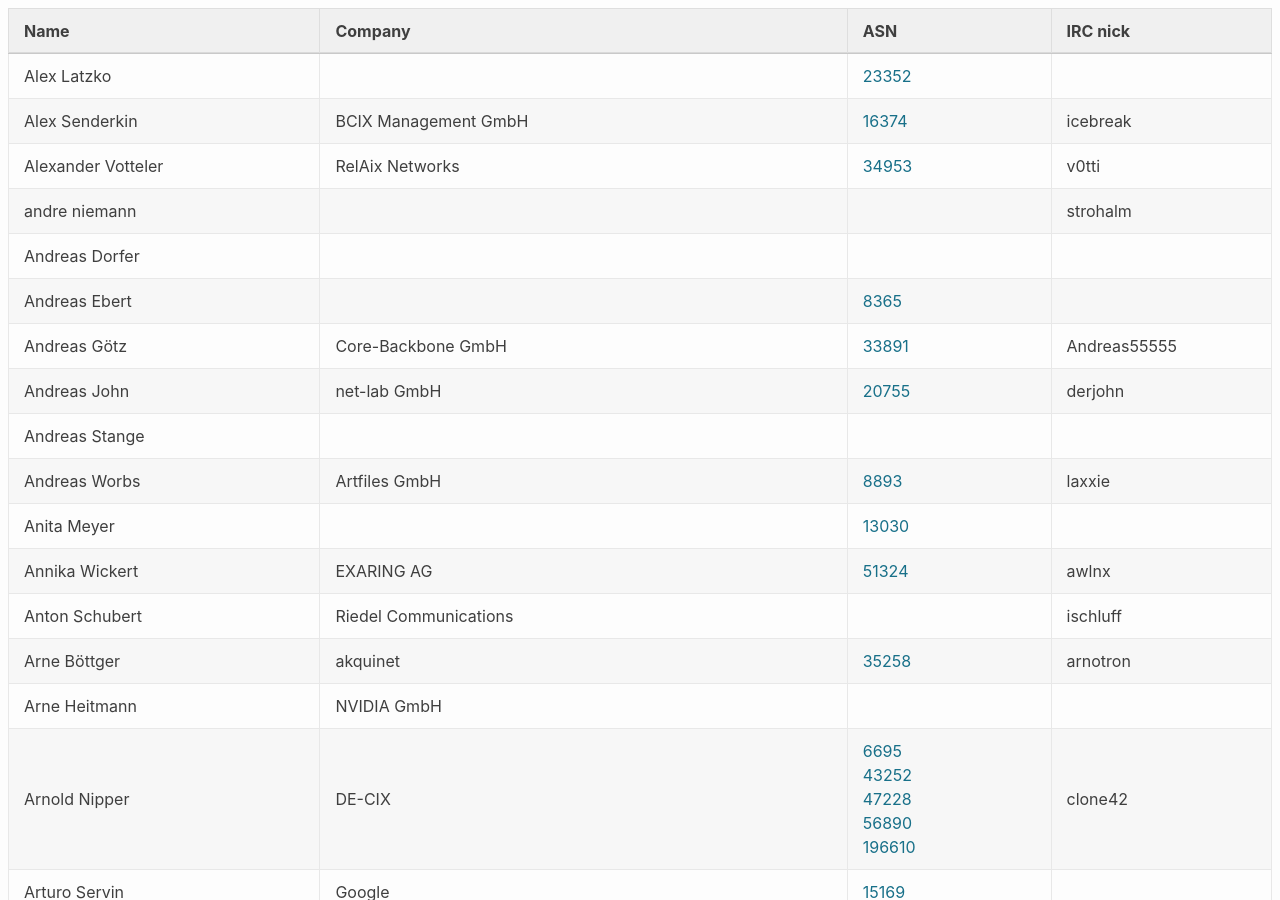
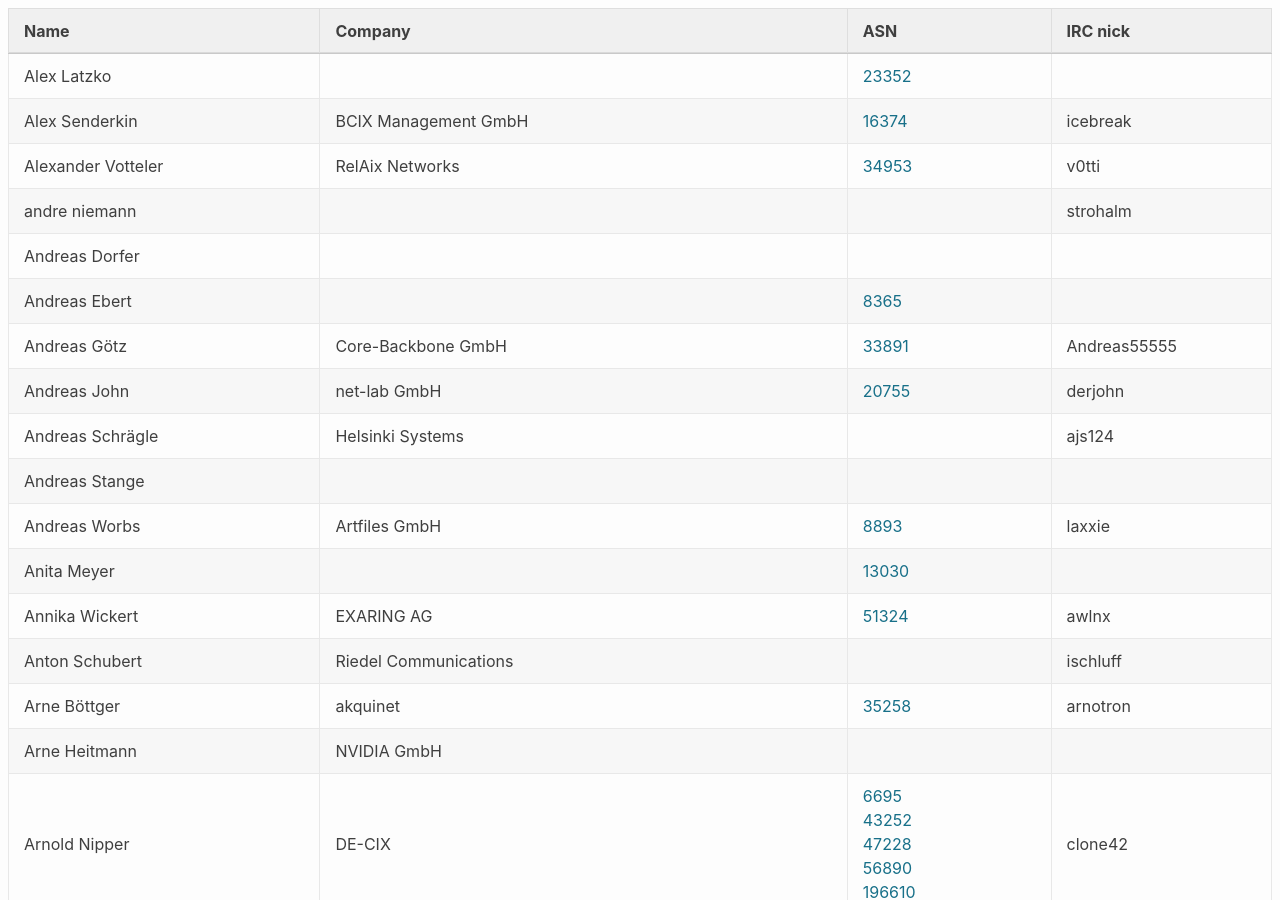
Before and after one commit to denog/pretix-attendeelist, a Jekyll site: the page built from index.markdown, in a window 1280 px wide and 900 px high. Built offline with Jekyll 4.4.1, drawn with Linux system fonts in a browser that asks for light colours.

Commit message:
Latest data: Tue Oct 20 23:50:15 UTC 2020

```diff
--- a/_data/attendees.json
+++ b/_data/attendees.json
@@ -42,6 +42,12 @@
     "asn": "AS20755"
   },
   {
+    "name": "Andreas Schrägle",
+    "company": "Helsinki Systems",
+    "irc": "ajs124",
+    "asn": null
+  },
+  {
     "name": "Andreas Stange",
     "company": null,
     "irc": null,
```
